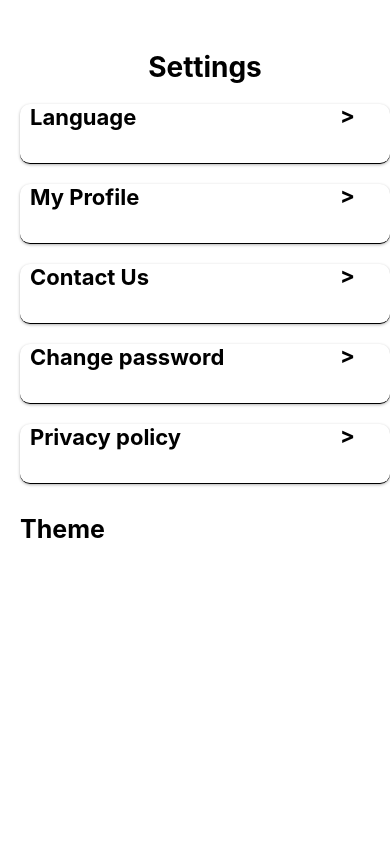
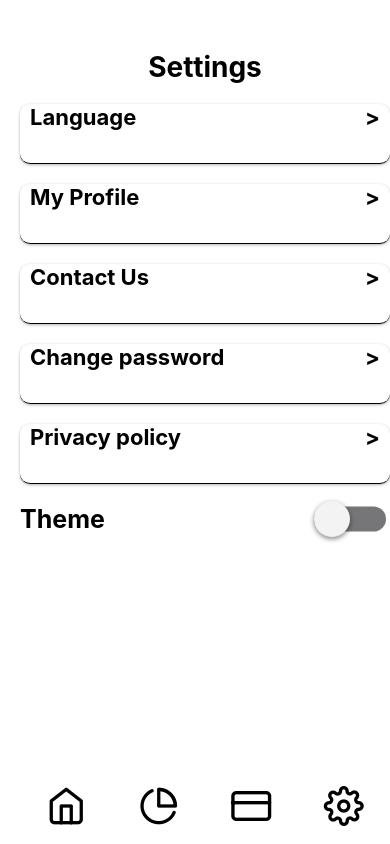
Before and after one commit to Josephus67/rn-assignment5-11038230, a React Native app: screen / in a window 390 px wide. Built offline with nearby package versions, Linux system fonts and the light colour scheme.

Commit message:
working on the toogle theme

```diff
--- a/App.js
+++ b/App.js
@@ -1,8 +1,31 @@
+/*
+import React, { useState } from 'react';
 import { StatusBar } from 'expo-status-bar';
 import { StyleSheet, Text, View, SafeAreaView } from 'react-native';
-import {Card} from 'react-native-paper'
+import {Card, Switch} from 'react-native-paper'
+import Feather from 'react-native-vector-icons/Feather';
+
+const [isDarkMode, setIsDarkMode] = useState(false);
+
+  const lightTheme = {
+    background: '#fff',
+    text: '#000',
+    cardBackground: '#fff',
+    iconColor: '#000',
+  };
+
+  const darkTheme = {
+    background: '#000',
+    text: '#fff',
+    cardBackground: '#333',
+    iconColor: '#fff',
+  };
+
+  const theme = isDarkMode ? darkTheme : lightTheme;
+
 export default function App() {
   return (
+
     <SafeAreaView style={styles.container}>
 
     <View>
@@ -36,7 +59,28 @@ export default function App() {
 </Card>
     </View>
     <View style={{height:30}}/>
+    <View style={{flexDirection: 'row'}}>
     <Text style={{fontSize:25, fontWeight: 'bold'}}>Theme</Text>
+<Switch style={{marginLeft: 220, transform: [{ scale: 1.8 }] }}/>
+</View>
+    <View style={styles.bottomBar}>
+      <View>
+    <Feather name="home" size={40} color="black" />
+    <Text>Home</Text>
+    </View>
+    <View>
+    <Feather name="credit-card" size={40} color="black" />
+    <Text>My Cards</Text>
+    </View>
+    <View>
+    <Feather name="pie-chart" size={40} color="black" />
+    <Text>Statistics</Text>
+    </View>
+    <View>
+    <Feather name="settings" size={40} color="black" />
+    <Text>Settings</Text>
+   </View>
+</View>
 
   </SafeAreaView>
 
@@ -60,14 +104,141 @@ const styles = StyleSheet.create({
   card1: {
     height: 60,
     width: '100%',
-   backgroundColor: '#FF00FF',
    borderRadius: 10,
-  backgroundColor: '#FFFFFF',
+ backgroundColor: '#FFFFFF',
+
   shadowColor: 'transparent',
   borderBottomWidth: 0.2,
 
   },
   greater_than: {
 marginLeft: 320,marginTop: -28, fontWeight: 'bold',fontSize:22
-  }
+  },
+  bottomBar: {
+    flexDirection: 'row',
+   justifyContent: 'space-around',
+   bottom: 0,
+   position: 'absolute',
+   height: 60,
+   width: '100%',
+
+  },
 });
+*/
+
+
+import React, { useState } from 'react';
+import { StatusBar } from 'expo-status-bar';
+import { StyleSheet, Text, View, SafeAreaView, Switch } from 'react-native';
+import { Card } from 'react-native-paper';
+import Feather from 'react-native-vector-icons/Feather';
+
+export default function App() {
+  const [isDarkMode, setIsDarkMode] = useState(false);
+
+  const lightTheme = {
+    background: '#fff',
+    text: '#000',
+    cardBackground: '#fff',
+    iconColor: '#000',
+  };
+
+  const darkTheme = {
+    background: '#000',
+    text: '#fff',
+    //cardBackground: '#000',
+    iconColor: '#fff',
+  };
+
+  const theme = isDarkMode ? darkTheme : lightTheme;
+
+  return (
+    <SafeAreaView style={[styles.container, { backgroundColor: theme.background }]}>
+      <View>
+        <Text style={[styles.title, { color: theme.text }]}>Settings</Text>
+      </View>
+      <View style={styles.spacer} />
+      <View>
+        {["Language", "My Profile", "Contact Us", "Change password", "Privacy policy"].map((item, index) => (
+          <React.Fragment key={index}>
+            <Card style={[styles.card, { backgroundColor: theme.cardBackground }]}>
+              <Text style={[styles.first_text, { color: theme.text }]}>{item}</Text>
+              <Text style={[styles.greater_than, { color: theme.text }]}>></Text>
+            </Card>
+            <View style={styles.spacer} />
+          </React.Fragment>
+        ))}
+      </View>
+      <View style={styles.themeRow}>
+        <Text style={[styles.themeText, { color: theme.text }]}>Theme</Text>
+        <Switch
+          value={isDarkMode}
+          onValueChange={() => setIsDarkMode(!isDarkMode)}
+          thumbColor={isDarkMode ? '#f4f3f4' : '#f4f3f4'}
+          trackColor={{ false: '#767577', true: '#81b0ff' }}
+     style={{ transform: [{scale: 1.8}] }}
+        />
+      </View>
+      <View style={styles.bottomBar}>
+        {["home", "pie-chart", "credit-card", "settings"].map((icon, index) => (
+          <Feather key={index} name={icon} size={40} color={theme.iconColor} />
+        ))}
+      </View>
+      <StatusBar style="auto" />
+    </SafeAreaView>
+  );
+}
+
+const styles = StyleSheet.create({
+  container: {
+    flex: 1,
+    alignContent: 'space-evenly',
+    marginLeft: 20,
+  },
+  title: {
+    fontSize: 28,
+    fontWeight: 'bold',
+    textAlign: 'center',
+    marginTop: 50,
+  },
+  spacer: {
+    height: 20,
+  },
+  card: {
+    height: 60,
+    width: '100%',
+    borderRadius: 10,
+    shadowColor: 'transparent',
+    borderBottomWidth: 0.2,
+  },
+  first_text: {
+    fontSize: 22,
+    fontWeight: 'bold',
+    marginLeft: 10,
+  },
+  greater_than: {
+    position: 'absolute',
+    right: 10,
+    fontWeight: 'bold',
+    fontSize: 22,
+    alignSelf: 'center',
+  },
+  themeRow: {
+    flexDirection: 'row',
+    justifyContent: 'space-between',
+    alignItems: 'center',
+    marginRight: 20,
+  },
+  themeText: {
+    fontSize: 25,
+    fontWeight: 'bold',
+  },
+  bottomBar: {
+    flexDirection: 'row',
+    justifyContent: 'space-around',
+    bottom: 0,
+    position: 'absolute',
+    height: 60,
+    width: '100%',
+  },
+});
--- a/package.json
+++ b/package.json
@@ -13,7 +13,8 @@
     "expo-status-bar": "~1.12.1",
     "react": "18.2.0",
     "react-native": "0.74.2",
-    "react-native-paper": "^5.12.3"
+    "react-native-paper": "^5.12.3",
+    "react-native-vector-icons": "^10.1.0"
   },
   "devDependencies": {
     "@babel/core": "^7.20.0"
```
Also changed, not shown: 1 other file (tests, documents, lock files or other folders).
